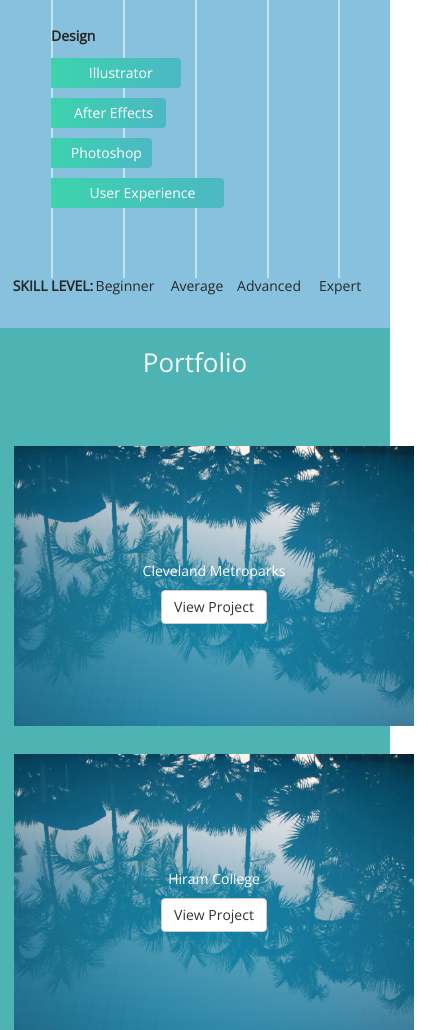
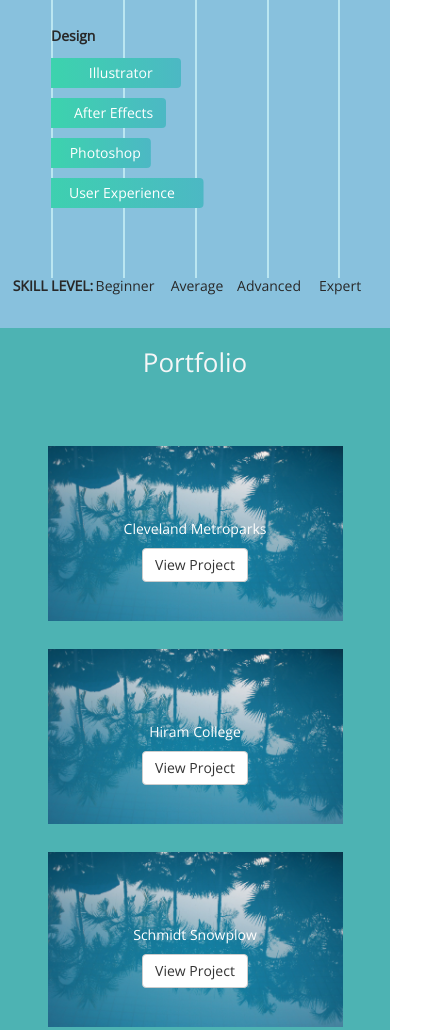
Before and after one commit to ctherrien18/ctherrien18.github.io, a website: page index.html in a window 390 px wide. Shown: the part 1840-2870 px from the top of the page, 428 px wide, since content can reach past the window. Drawn offline with nearby package versions, Linux system fonts and the light colour scheme.

Commit message:
style changes

```diff
--- a/scss/layouts/_portfolio.scss
+++ b/scss/layouts/_portfolio.scss
@@ -1,7 +1,7 @@
 @mixin thumbnail-style {
     background-size: cover;
-    height: 280px;
-    width: 400px;
+    height: 300px;
+    width: 420px;
     background-position: center;
     display: inline-block;
     float: none;
@@ -9,6 +9,32 @@
     &:hover {
         opacity: 0.8;
         cursor: pointer;
+    }
+    @media (min-width: 768px) and (max-width: 1199px) {
+
+    }
+
+    @media only screen and (max-width : 1199px) {
+        height: 240px;
+        width: 360px;
+    }
+
+    /* Small Devices, Tablets */
+    @media only screen and (max-width : 975px) {
+        height: 220px;
+        width: 340px;
+    }
+
+    /* Extra Small Devices, Phones */
+    @media only screen and (max-width : 800px) {
+        height: 320px;
+        width: 440px;
+    }
+
+    /* Custom, iPhone Retina */
+    @media only screen and (max-width : 500px) {
+        height: 175px;
+        width: 295px;
     }
 }
 
--- a/scss/layouts/_skills.scss
+++ b/scss/layouts/_skills.scss
@@ -126,11 +126,11 @@
   animation: 1s anim-lightspeed-in ease forwards;
 
   .graph-block & {
-    @include animation-delay(9, .5s, 0.2s);
+    @include animation-delay(10, .5s, 0.2s);
   }
 
   .graph-design & {
-    @include animation-delay(2, 3.5s, 0.2s);
+    @include animation-delay(4, 3.5s, 0.2s);
   }
 
   &[data-skill='35'] {
```
Also changed, not shown: index.html (+1 -1 lines), css/main.css, img/cmp.png (added).
